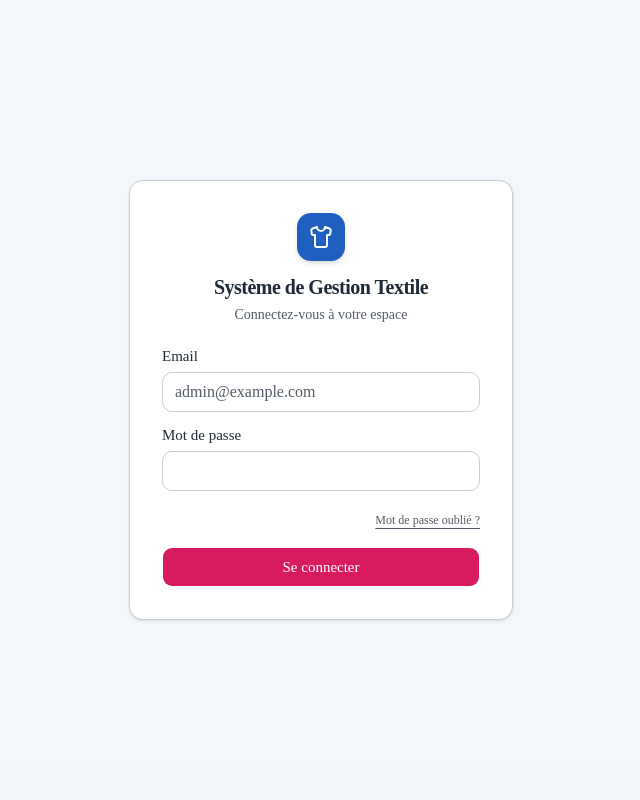
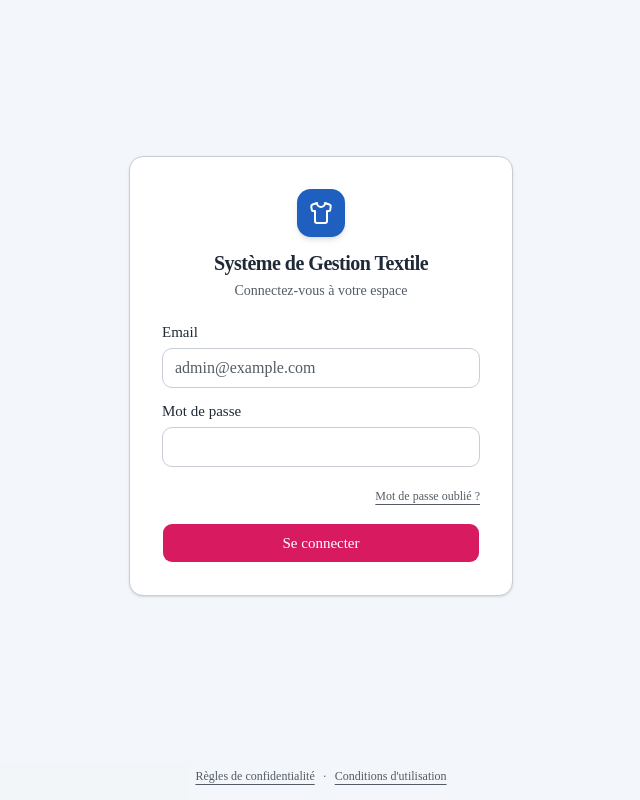
Before and after one commit to Elprofessor-git/IMS-frontend-next, a Next.js app: page /login in a window 1280 px wide. Shown: the whole page, without its empty margins (319-959 px from the left). Built offline with nearby package versions, Linux system fonts and the light colour scheme.

Commit message:
feat(middleware): routes publiques /a-propos, /confidentialite, /conditions en correspondance exacte + pied de page du login

```diff
--- a/src/app/(auth)/login/page.tsx
+++ b/src/app/(auth)/login/page.tsx
@@ -96,8 +96,9 @@ function LoginForm() {
   }
 
   return (
-    <div className="flex min-h-screen items-center justify-center bg-muted/40 px-4">
-      <div className="w-full max-w-sm rounded-xl border bg-card p-8 shadow-sm">
+    <div className="flex min-h-screen flex-col bg-muted/40 px-4">
+      <div className="flex flex-1 items-center justify-center">
+        <div className="w-full max-w-sm rounded-xl border bg-card p-8 shadow-sm">
         <div className="mb-6 flex flex-col items-center text-center">
           <span className="mb-3 grid size-12 place-items-center rounded-xl bg-header text-header-foreground shadow-md">
             <Shirt className="size-6" />
@@ -160,7 +161,26 @@ function LoginForm() {
             {isSubmitting ? 'Connexion…' : 'Se connecter'}
           </Button>
         </form>
+        </div>
       </div>
+
+      <footer className="py-4 text-center text-xs text-muted-foreground">
+        <Link
+          href="/confidentialite"
+          className="underline underline-offset-4 hover:text-foreground"
+        >
+          Règles de confidentialité
+        </Link>
+        <span aria-hidden="true" className="mx-2">
+          ·
+        </span>
+        <Link
+          href="/conditions"
+          className="underline underline-offset-4 hover:text-foreground"
+        >
+          Conditions d&apos;utilisation
+        </Link>
+      </footer>
     </div>
   )
 }
--- a/src/middleware.ts
+++ b/src/middleware.ts
@@ -19,12 +19,17 @@ export function middleware(request: NextRequest) {
   // /login?reason=unauthenticated et le formulaire est inatteignable.
   // /partage : cible des liens de partage lecture seule, accessible sans session.
   // Le token voyage dans le FRAGMENT d'URL (#), jamais envoyé au serveur.
+  // /a-propos, /confidentialite, /conditions : pages publiques (exigence Google OAuth
+  // ? Branding). Correspondance EXACTE uniquement : /confidentialite/x reste protégé.
   if (
     pathname.startsWith('/login') ||
     pathname.startsWith('/reset-password') ||
     pathname.startsWith('/mot-de-passe-oublie') ||
     pathname === '/partage' ||
-    pathname.startsWith('/partage/')
+    pathname.startsWith('/partage/') ||
+    pathname === '/a-propos' ||
+    pathname === '/confidentialite' ||
+    pathname === '/conditions'
   )
     return NextResponse.next()
 
```
